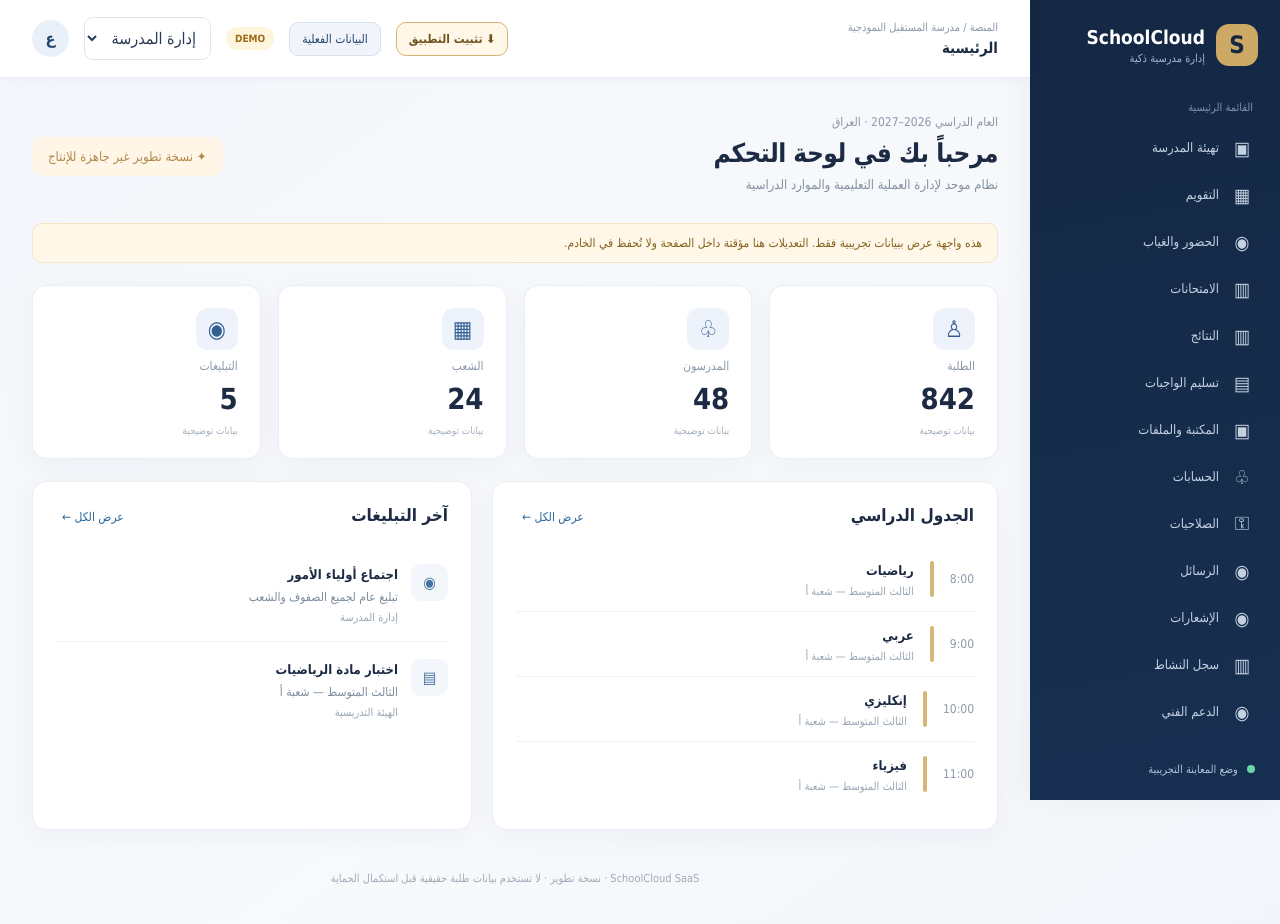
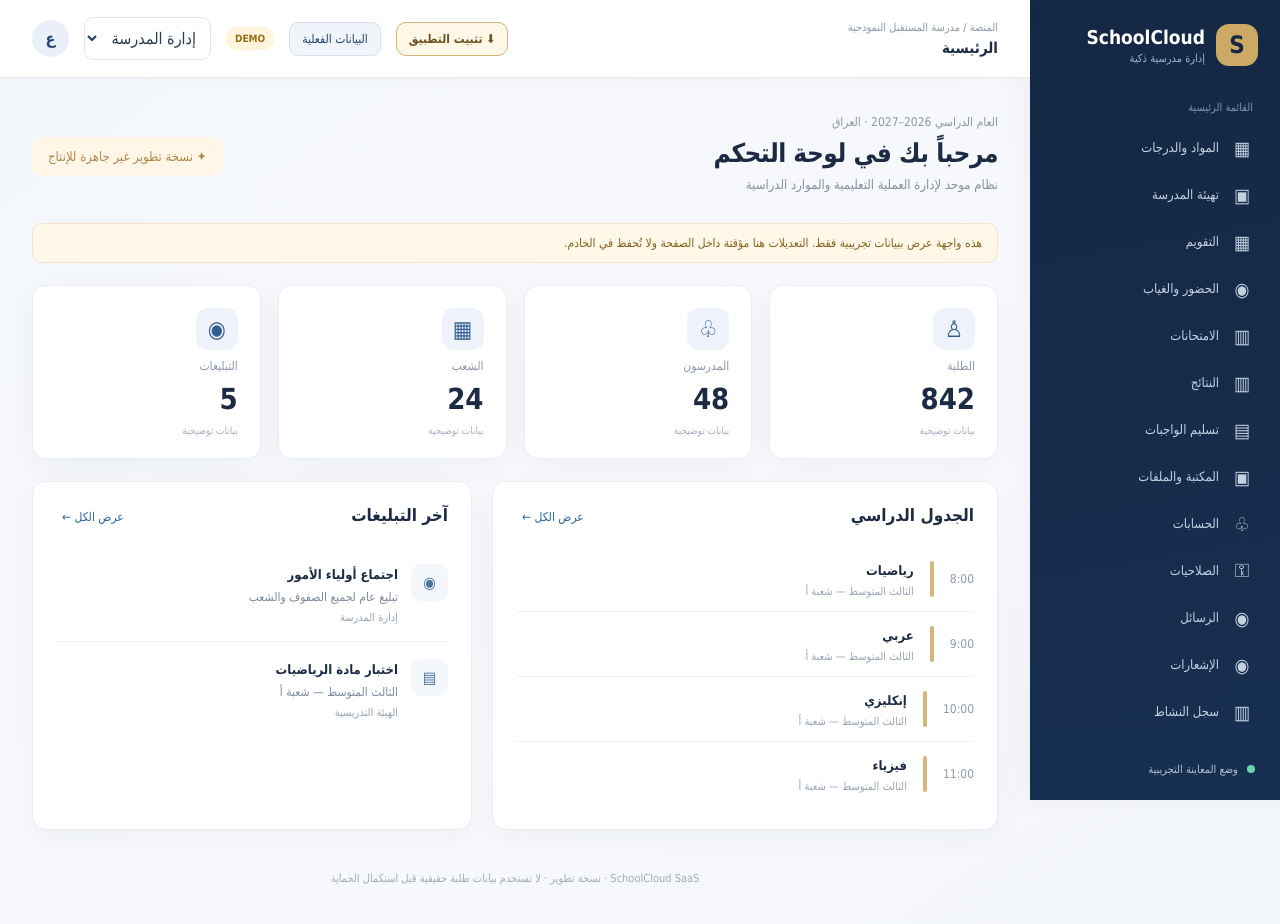
Before and after one commit to aliahmedsleem/school-management-saas, a React (Vite) app in the folder frontend/: page / in a window 1280 px wide. Shown: the top 924 px of the page. Built offline with nearby package versions, Linux system fonts and the light colour scheme.

Commit message:
feat(nav): expose real learning pages for all relevant roles

```diff
--- a/frontend/src/main.tsx
+++ b/frontend/src/main.tsx
@@ -38,11 +38,11 @@ const demo: Record<string, {title:string; headers:string[]; rows:RecordRow[]}> =
   reports:{title:"التقارير",headers:["التقرير","النطاق","الحالة"],rows:[{"التقرير":"توزيع الطلبة","النطاق":"المدرسة","الحالة":"متاح"},{"التقرير":"ملخص الدرجات","النطاق":"الشعبة","الحالة":"متاح"}]}
 };
 const navigation: Record<Role, {key:string;label:string;icon:string}[]> = {
- platform:[{key:"accounts",label:"الحسابات",icon:"♧"},{key:"permissions",label:"الصلاحيات",icon:"⚿"},{key:"plans",label:"الخطط",icon:"▤"},{key:"invoices",label:"الفواتير",icon:"▤"},{key:"audit",label:"سجل النشاط",icon:"▥"},{key:"support",label:"الدعم الفني",icon:"◉"},{key:"profile",label:"الملف الشخصي",icon:"♙"},{key:"overview",label:"الرئيسية",icon:"◫"},{key:"schools",label:"المدارس",icon:"▣"},{key:"subscriptions",label:"الاشتراكات",icon:"▤"},{key:"reports",label:"التقارير",icon:"▥"},{key:"settings",label:"الإعدادات",icon:"⚙"}],
- school:[{key:"onboarding",label:"تهيئة المدرسة",icon:"▣"},{key:"calendar",label:"التقويم",icon:"▦"},{key:"attendance",label:"الحضور والغياب",icon:"◉"},{key:"exams",label:"الامتحانات",icon:"▥"},{key:"results",label:"النتائج",icon:"▥"},{key:"assignments",label:"تسليم الواجبات",icon:"▤"},{key:"resources",label:"المكتبة والملفات",icon:"▣"},{key:"accounts",label:"الحسابات",icon:"♧"},{key:"permissions",label:"الصلاحيات",icon:"⚿"},{key:"messages",label:"الرسائل",icon:"◉"},{key:"notifications",label:"الإشعارات",icon:"◉"},{key:"audit",label:"سجل النشاط",icon:"▥"},{key:"support",label:"الدعم الفني",icon:"◉"},{key:"profile",label:"الملف الشخصي",icon:"♙"},{key:"overview",label:"الرئيسية",icon:"◫"},{key:"students",label:"الطلبة",icon:"♙"},{key:"teachers",label:"المدرسون",icon:"♧"},{key:"classes",label:"الصفوف والشعب",icon:"▦"},{key:"subjects",label:"المواد",icon:"▤"},{key:"timetable",label:"الجداول",icon:"▦"},{key:"curricula",label:"المناهج",icon:"▣"},{key:"lessons",label:"الدروس والواجبات",icon:"▤"},{key:"grades",label:"الدرجات",icon:"▥"},{key:"guardians",label:"أولياء الأمور",icon:"♧"},{key:"announcements",label:"التبليغات",icon:"◉"},{key:"reports",label:"التقارير",icon:"▥"},{key:"settings",label:"الإعدادات",icon:"⚙"}],
- teacher:[{key:"attendance",label:"الحضور والغياب",icon:"◉"},{key:"exams",label:"الامتحانات",icon:"▥"},{key:"assignments",label:"تسليم الواجبات",icon:"▤"},{key:"resources",label:"المكتبة",icon:"▣"},{key:"messages",label:"الرسائل",icon:"◉"},{key:"profile",label:"الملف الشخصي",icon:"♙"},{key:"overview",label:"الرئيسية",icon:"◫"},{key:"timetable",label:"جدولي",icon:"▦"},{key:"lessons",label:"الدروس والواجبات",icon:"▤"},{key:"curricula",label:"المناهج",icon:"▣"},{key:"grades",label:"الدرجات",icon:"▥"},{key:"announcements",label:"التبليغات",icon:"◉"}],
- parent:[{key:"attendance",label:"الحضور والغياب",icon:"◉"},{key:"results",label:"النتائج",icon:"▥"},{key:"messages",label:"الرسائل",icon:"◉"},{key:"notifications",label:"الإشعارات",icon:"◉"},{key:"profile",label:"الملف الشخصي",icon:"♙"},{key:"overview",label:"أبنائي",icon:"♧"},{key:"timetable",label:"الجدول",icon:"▦"},{key:"grades",label:"الدرجات",icon:"▥"},{key:"lessons",label:"الدروس والواجبات",icon:"▤"},{key:"announcements",label:"التبليغات",icon:"◉"}],
- student:[{key:"attendance",label:"الحضور والغياب",icon:"◉"},{key:"results",label:"النتائج",icon:"▥"},{key:"assignments",label:"الواجبات",icon:"▤"},{key:"resources",label:"المكتبة",icon:"▣"},{key:"messages",label:"الرسائل",icon:"◉"},{key:"profile",label:"الملف الشخصي",icon:"♙"},{key:"overview",label:"الرئيسية",icon:"◫"},{key:"timetable",label:"جدولي",icon:"▦"},{key:"curricula",label:"المناهج",icon:"▣"},{key:"lessons",label:"الدروس والواجبات",icon:"▤"},{key:"grades",label:"نتائجي",icon:"▥"},{key:"announcements",label:"التبليغات",icon:"◉"}]
+ platform:[{key:"learning",label:"المواد والجداول",icon:"▦"},{key:"attendance",label:"الحضور والغياب",icon:"◉"},{key:"accounts",label:"الحسابات",icon:"♧"},{key:"permissions",label:"الصلاحيات",icon:"⚿"},{key:"plans",label:"الخطط",icon:"▤"},{key:"invoices",label:"الفواتير",icon:"▤"},{key:"audit",label:"سجل النشاط",icon:"▥"},{key:"support",label:"الدعم الفني",icon:"◉"},{key:"profile",label:"الملف الشخصي",icon:"♙"},{key:"overview",label:"الرئيسية",icon:"◫"},{key:"schools",label:"المدارس",icon:"▣"},{key:"subscriptions",label:"الاشتراكات",icon:"▤"},{key:"reports",label:"التقارير",icon:"▥"},{key:"settings",label:"الإعدادات",icon:"⚙"}],
+ school:[{key:"learning",label:"المواد والدرجات",icon:"▦"},{key:"onboarding",label:"تهيئة المدرسة",icon:"▣"},{key:"calendar",label:"التقويم",icon:"▦"},{key:"attendance",label:"الحضور والغياب",icon:"◉"},{key:"exams",label:"الامتحانات",icon:"▥"},{key:"results",label:"النتائج",icon:"▥"},{key:"assignments",label:"تسليم الواجبات",icon:"▤"},{key:"resources",label:"المكتبة والملفات",icon:"▣"},{key:"accounts",label:"الحسابات",icon:"♧"},{key:"permissions",label:"الصلاحيات",icon:"⚿"},{key:"messages",label:"الرسائل",icon:"◉"},{key:"notifications",label:"الإشعارات",icon:"◉"},{key:"audit",label:"سجل النشاط",icon:"▥"},{key:"support",label:"الدعم الفني",icon:"◉"},{key:"profile",label:"الملف الشخصي",icon:"♙"},{key:"overview",label:"الرئيسية",icon:"◫"},{key:"students",label:"الطلبة",icon:"♙"},{key:"teachers",label:"المدرسون",icon:"♧"},{key:"classes",label:"الصفوف والشعب",icon:"▦"},{key:"subjects",label:"المواد",icon:"▤"},{key:"timetable",label:"الجداول",icon:"▦"},{key:"curricula",label:"المناهج",icon:"▣"},{key:"lessons",label:"الدروس والواجبات",icon:"▤"},{key:"grades",label:"الدرجات",icon:"▥"},{key:"guardians",label:"أولياء الأمور",icon:"♧"},{key:"announcements",label:"التبليغات",icon:"◉"},{key:"reports",label:"التقارير",icon:"▥"},{key:"settings",label:"الإعدادات",icon:"⚙"}],
+ teacher:[{key:"learning",label:"جدولي وموادي",icon:"▦"},{key:"attendance",label:"الحضور والغياب",icon:"◉"},{key:"exams",label:"الامتحانات",icon:"▥"},{key:"assignments",label:"تسليم الواجبات",icon:"▤"},{key:"resources",label:"المكتبة",icon:"▣"},{key:"messages",label:"الرسائل",icon:"◉"},{key:"profile",label:"الملف الشخصي",icon:"♙"},{key:"overview",label:"الرئيسية",icon:"◫"},{key:"timetable",label:"جدولي",icon:"▦"},{key:"lessons",label:"الدروس والواجبات",icon:"▤"},{key:"curricula",label:"المناهج",icon:"▣"},{key:"grades",label:"الدرجات",icon:"▥"},{key:"announcements",label:"التبليغات",icon:"◉"}],
+ parent:[{key:"learning",label:"الدرجات والجدول",icon:"▦"},{key:"attendance",label:"الحضور والغياب",icon:"◉"},{key:"results",label:"النتائج",icon:"▥"},{key:"messages",label:"الرسائل",icon:"◉"},{key:"notifications",label:"الإشعارات",icon:"◉"},{key:"profile",label:"الملف الشخصي",icon:"♙"},{key:"overview",label:"أبنائي",icon:"♧"},{key:"timetable",label:"الجدول",icon:"▦"},{key:"grades",label:"الدرجات",icon:"▥"},{key:"lessons",label:"الدروس والواجبات",icon:"▤"},{key:"announcements",label:"التبليغات",icon:"◉"}],
+ student:[{key:"learning",label:"درجاتي وجدولي",icon:"▦"},{key:"attendance",label:"الحضور والغياب",icon:"◉"},{key:"results",label:"النتائج",icon:"▥"},{key:"assignments",label:"الواجبات",icon:"▤"},{key:"resources",label:"المكتبة",icon:"▣"},{key:"messages",label:"الرسائل",icon:"◉"},{key:"profile",label:"الملف الشخصي",icon:"♙"},{key:"overview",label:"الرئيسية",icon:"◫"},{key:"timetable",label:"جدولي",icon:"▦"},{key:"curricula",label:"المناهج",icon:"▣"},{key:"lessons",label:"الدروس والواجبات",icon:"▤"},{key:"grades",label:"نتائجي",icon:"▥"},{key:"announcements",label:"التبليغات",icon:"◉"}]
 };
 const days = ["الأحد","الاثنين","الثلاثاء","الأربعاء","الخميس"];
 const subjects = ["رياضيات","عربي","إنكليزي","فيزياء","أحياء","كيمياء"];
@@ -58,7 +58,7 @@ function App(){
  const [notice,setNotice]=useState("");
  const [rows,setRows]=useState<Record<string,RecordRow[]>>({});
  const [newValues,setNewValues]=useState<Record<string,string>>({});
- const livePages:Record<Role,string[]>={platform:["overview","schools","subscriptions","accounts","attendance"],school:["overview","onboarding","students","teachers","classes","accounts","attendance"],teacher:["overview","profile"],student:["overview","profile","attendance"],parent:["overview","attendance"]};
+ const livePages:Record<Role,string[]>={platform:["overview","schools","subscriptions","accounts","attendance","learning"],school:["overview","onboarding","students","teachers","classes","accounts","attendance","learning"],teacher:["overview","profile","learning"],student:["overview","profile","attendance","learning"],parent:["overview","attendance","learning"]};
  const nav=liveMode?navigation[role].filter(item=>livePages[role].includes(item.key)):navigation[role];
  const active=nav.find(x=>x.key===page)??nav[0];
  const data=demo[page];
```
